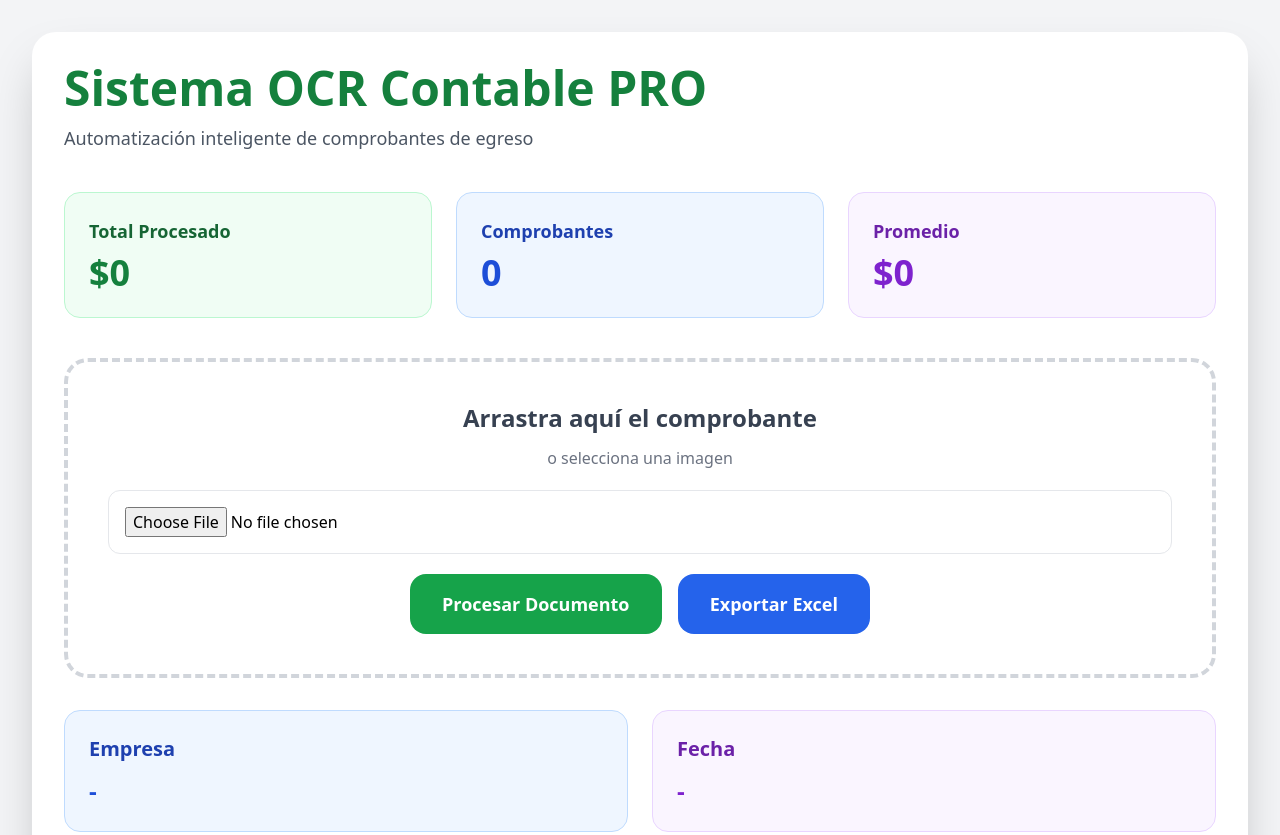
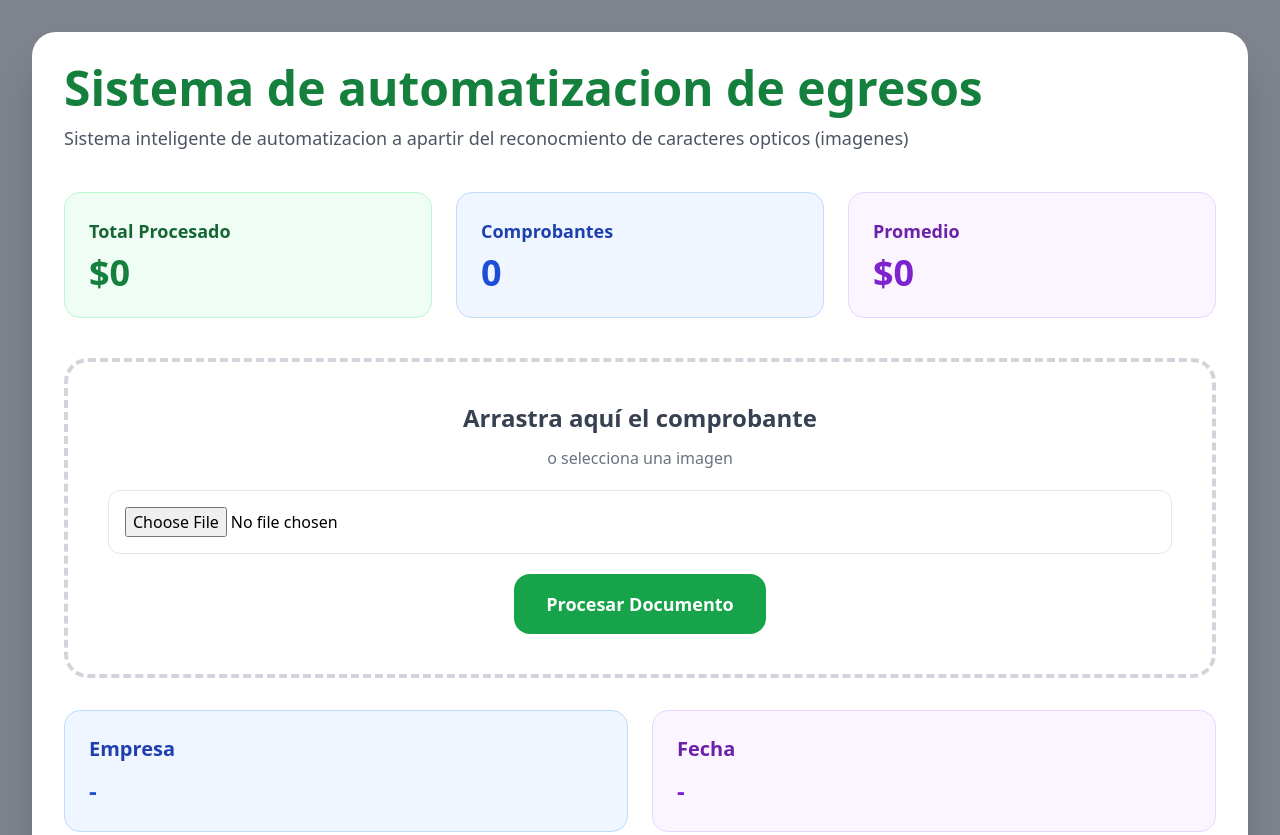
Before and after one commit to davidjaurmer-cell/AutomatizacionEgresos, a plain HTML site: page index.html in a window 1280 px wide. Shown: the top 835 px of the page. Drawn offline with nearby package versions, Linux system fonts and the light colour scheme.

Commit message:
Actualizacion

```diff
--- a/index.html
+++ b/index.html
@@ -6,7 +6,7 @@
 <meta charset="UTF-8">
 <meta name="viewport" content="width=device-width, initial-scale=1.0">
 
-<title>OCR Contable PRO</title>
+<title>Sistema de automatizacion de egresos</title>
 
 <script src="https://cdn.tailwindcss.com"></script>
 <script src="https://unpkg.com/tesseract.js@5/dist/tesseract.min.js"></script>
@@ -16,7 +16,7 @@
 <style>
 
 body{
-  background:#f3f4f6;
+  background:#7f848d;
 }
 
 .loader{
@@ -57,12 +57,14 @@ body{
   <div class="mb-10">
 
     <h1 class="text-5xl font-bold text-green-700">
-      Sistema OCR Contable PRO
+      Sistema de automatizacion de egresos
     </h1>
 
     <p class="text-gray-600 mt-3 text-lg">
-      Automatización inteligente de comprobantes de egreso
+      Sistema inteligente de automatizacion a apartir del reconocmiento de caracteres opticos (imagenes)
     </p>
+
+
 
   </div>
 
@@ -129,13 +131,6 @@ body{
       class="bg-green-600 hover:bg-green-700 text-white font-bold px-8 py-4 rounded-2xl text-lg"
     >
       Procesar Documento
-    </button>
-
-    <button
-      onclick="exportarExcel()"
-      class="bg-blue-600 hover:bg-blue-700 text-white font-bold px-8 py-4 rounded-2xl text-lg ml-3"
-    >
-      Exportar Excel
     </button>
 
   </div>
@@ -246,6 +241,13 @@ body{
     <canvas id="grafica"></canvas>
 
   </div>
+  <div class="text-center"><button
+      onclick="exportarExcel()"
+      class="bg-blue-600 hover:bg-blue-700 text-white font-bold px-8 py-4 rounded-2xl text-lg ml-3"
+    >
+      Exportar Excel
+    </button>
+  </div>
 
   <!-- TEXTO OCR -->
 
@@ -261,6 +263,7 @@ body{
     ></textarea>
 
   </div>
+
 
 </div>
 
```
